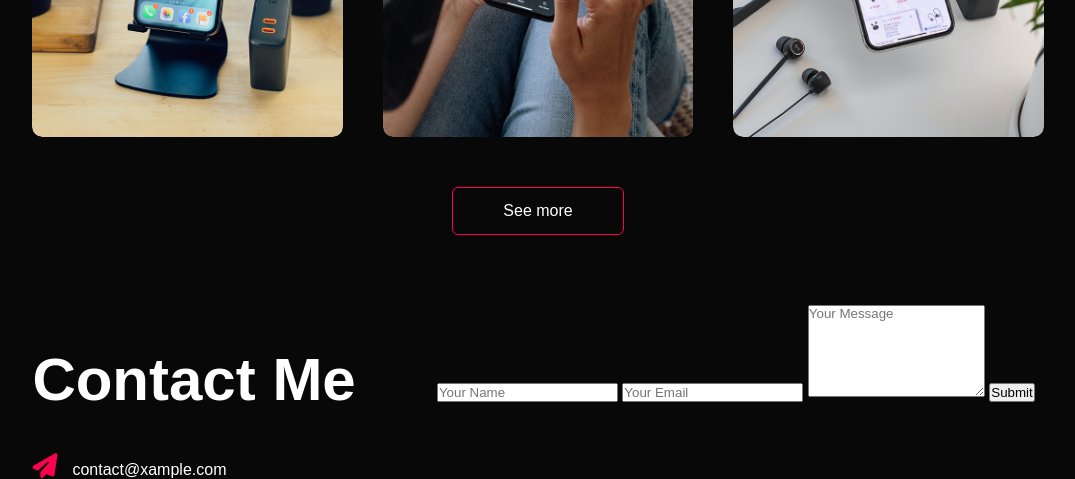
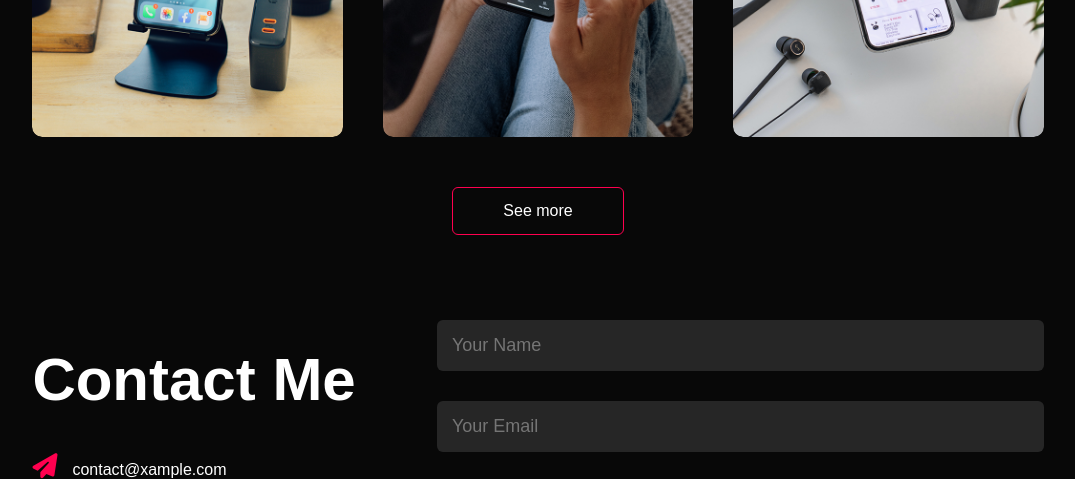
Before and after one commit to arkaprava18/Portf, a plain HTML site: page index.html in a window 1280 px wide. Shown: the part 2350-2829 px from the top of the page, without its empty margins (102-1177 px from the left). Drawn offline with Linux system fonts and the light colour scheme.

Commit message:
new update

```diff
--- a/index.html
+++ b/index.html
@@ -211,13 +211,16 @@
                 <a href=""><i class="fa-brands fa-square-instagram"></i></a>
                 <a href=""><i class="fa-brands fa-linkedin"></i></a>
               </div>
+
+              <!-- CV -->
+              <a href="images/my-cv.pdf" download class="btn btn2">Download CV</a>
             </div>
             <div class="contact-right">
               <form>
                 <input type="text" name="Name" placeholder="Your Name" required>
                 <input type="email" name="email" placeholder="Your Email" required>
-                <textarea name="Message" rows="6" placeholder="Your Message"></textarea>
-              <button type="Submit">Submit</button>
+                <textarea name="Message" rows="6" placeholder="Your Message...."></textarea>
+              <button type="Submit" class="btn btn2">Submit</button>
               </form>
             </div>
           </div>
--- a/style.css
+++ b/style.css
@@ -315,3 +315,24 @@ nav ul li a:hover::after{
     color: #ff004f;
     transform: translateY(-5px);
 }
+.btn.btn2{
+    display: inline-block;
+    background: #ff004f;
+}
+.contact-right form{
+    width: 100%;
+}
+form input, form textarea{
+    width: 100%;
+    border: 0;
+    outline: none;
+    background: #262626;
+    padding: 15px;
+    margin: 15px 0;
+    color: #fff;
+    font-size: 18px;
+    border-radius: 6px;
+}
+form btn2{
+
+}
```
